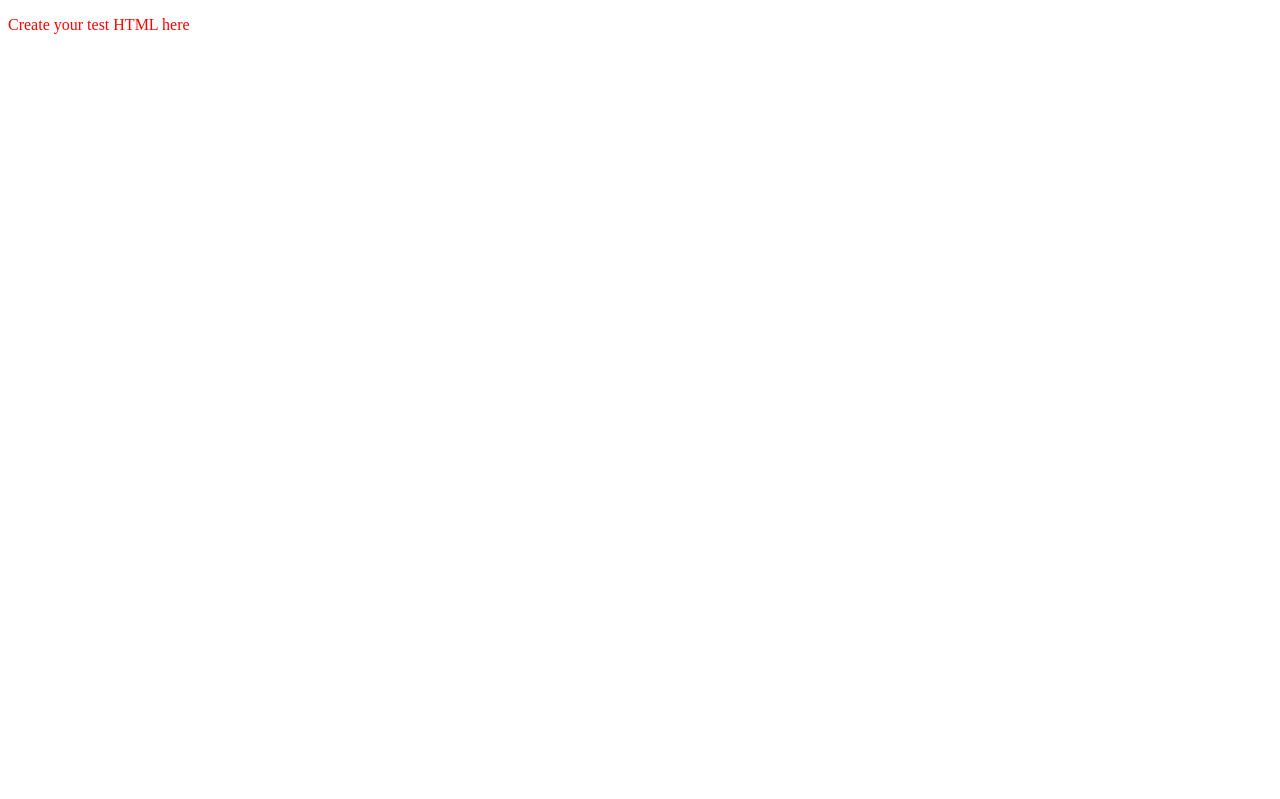
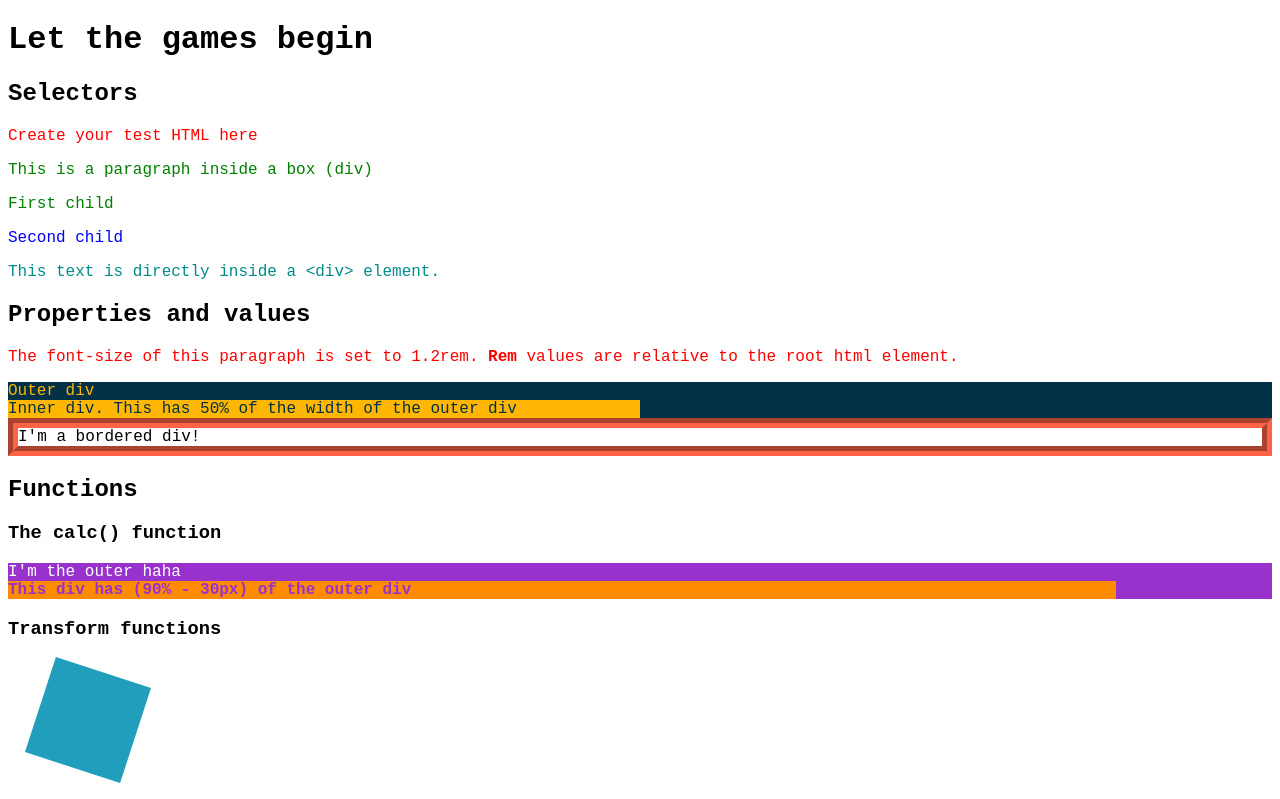
Before and after one commit to matheus4lves/mdn-how-css-is-structured, a plain HTML site: page app/index.html in a window 1280 px wide. Shown: the top 799 px of the page. Drawn offline with Linux system fonts and the light colour scheme.

Commit message:
Create some HTML and style it

```diff
--- a/app/assets/styles/styles.css
+++ b/app/assets/styles/styles.css
@@ -1,3 +1,68 @@
 p {
   color: red;
 }
+
+.box p {
+  color: blue;
+}
+
+/* Hey CSS engine, style the any p element that is the first child of any element
+with a class of .box */
+.box p:first-child {
+  color: green;
+}
+
+.intro {
+  color: darkcyan;
+}
+
+* {
+  font-family: "Courier New", Courier, monospace;
+}
+
+#outer-div {
+  background-color: #023047;
+  color: #ffb703;
+}
+
+#inner-div {
+  background: #ffb703;
+  color: #023047;
+  width: 50%;
+}
+
+#bordered-div {
+  border: 10px groove tomato;
+}
+
+#calc-outer {
+  color: white;
+  background-color: darkorchid;
+}
+
+#calc-inner {
+  background-color: darkorange;
+  color: darkorchid;
+  font-weight: bold;
+  /* If you don't separate the operands from the operator using spaces, the calc function won't work. */
+  /* calc(90%-30px) won't work, for example */
+  width: calc(90% - 30px);
+}
+
+.box-2 {
+  margin: 30px;
+  width: 100px;
+  height: 100px;
+  background-color: #219ebc;
+  transform: rotate(0.8turn);
+}
+
+#beard {
+  width: 36%;
+  height: 719px;
+  margin-left: auto;
+  margin-right: auto;
+  background-image: url("../images/beard-styles.png");
+  /* should always be specified */
+  background-color: #ede8d3;
+}
--- a/app/index.html
+++ b/app/index.html
@@ -7,10 +7,44 @@
     <title>How CSS is structured</title>
 
     <link rel="stylesheet" href="assets/styles/styles.css" />
+    <script src="assets/scripts/index.js"></script>
   </head>
   <body>
     <main>
-      <p>Create your test HTML here</p>
+      <h1>Let the games begin</h1>
+      <section>
+        <h2>Selectors</h2>
+        <p>Create your test HTML here</p>
+        <div class="box">
+          <p>This is a paragraph inside a box (div)</p>
+        </div>
+        <div class="box">
+          <p>First child</p>
+          <p>Second child</p>
+        </div>
+        <div class="intro">This text is directly inside a &lt;div&gt; element.</div>
+      </section>
+      <section>
+        <h2>Properties and values</h2>
+        <p>The font-size of this paragraph is set to 1.2rem. <strong>Rem</strong> values are relative to the root html element.</p>
+        <div id="outer-div">
+          Outer div
+          <div id="inner-div">Inner div. This has 50% of the width of the outer div</div>
+        </div>
+        <div id="bordered-div">I'm a bordered div!</div>
+      </section>
+      <section>
+        <h2>Functions</h2>
+        <h3>The calc() function</h3>
+        <div id="calc-outer">
+          I'm the outer haha
+          <div id="calc-inner">This div has (90% - 30px) of the outer div</div>
+        </div>
+        <h3>Transform functions</h3>
+        <div class="box-2"></div>
+        <div id="beard">This div has an image background</div>
+        <p>Source: <a href="https://pixabay.com/pt/vectors/sem-barbear-novembro-barbear-barba-4985994/">pixabay.com</a></p>
+      </section>
     </main>
   </body>
 </html>
```
Also changed, not shown: app/assets/images/beard-styles.png (added).
